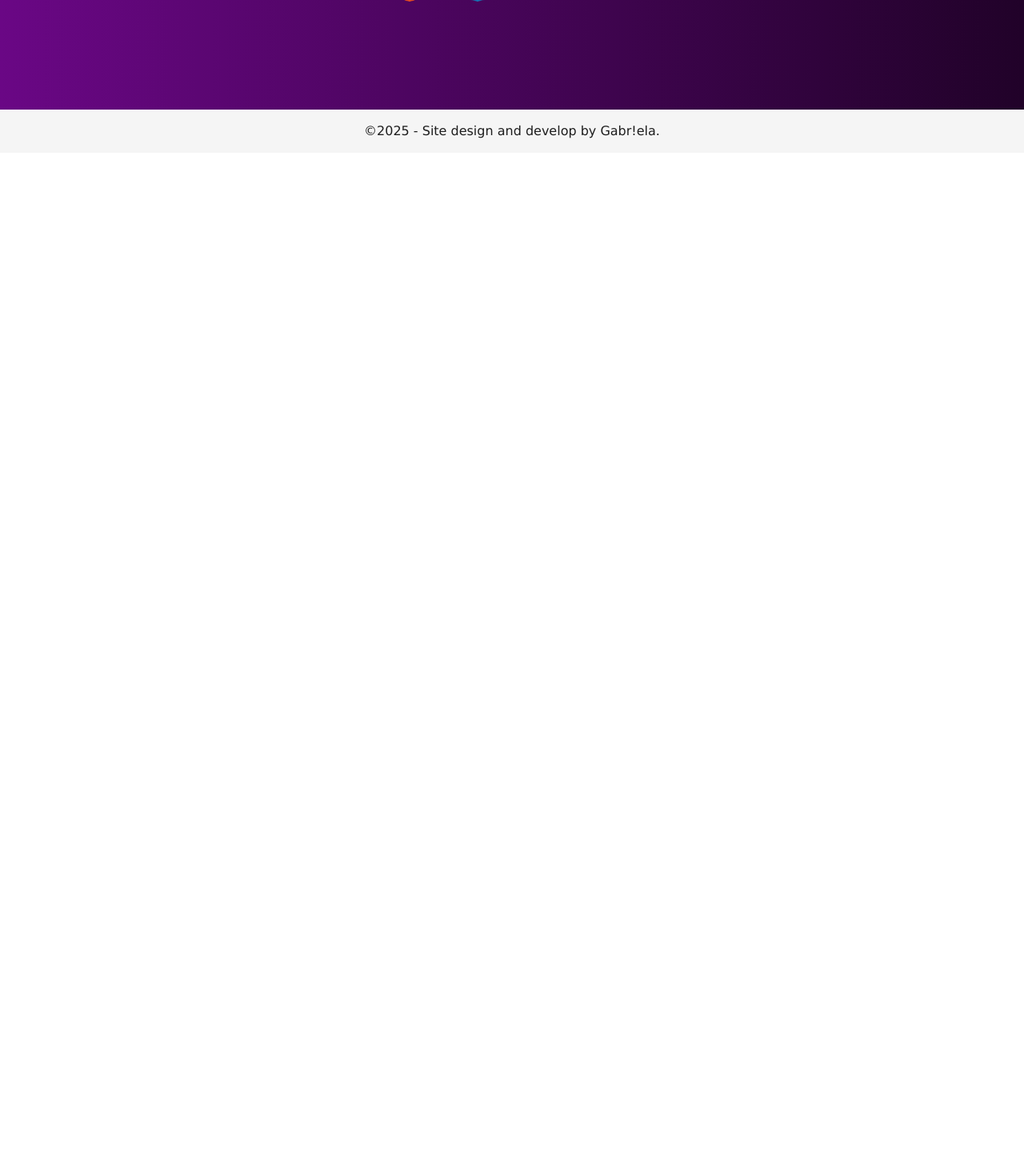
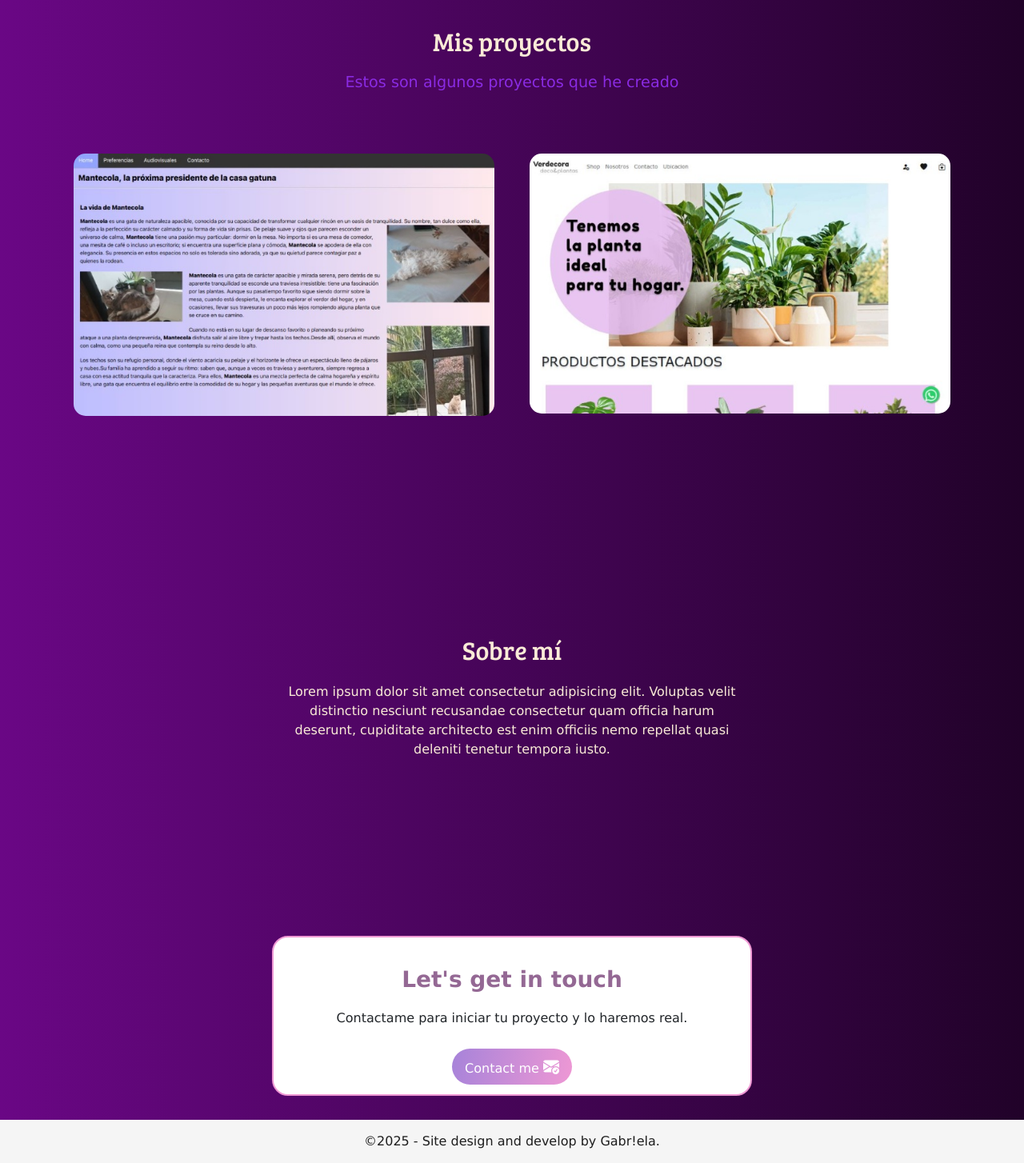
Before and after one commit to gabrielamsanchez/css_project, a plain HTML site: page index.html in a window 1280 px wide. Shown: the part 609-2063 px from the top of the page at 80% size. Before the commit the page ends 800 px from the top, so only its background shows below. Drawn offline with nearby package versions, Linux system fonts and the light colour scheme.

Commit message:
agregamos secciones

```diff
--- a/index.html
+++ b/index.html
@@ -4,13 +4,16 @@
     <meta charset="UTF-8">
     <meta name="viewport" content="width=device-width, initial-scale=1.0">
     <link rel="icon"  type="image/x-icon" href="favicon.ico.png">
-
-    <link href="https://cdn.jsdelivr.net/npm/bootstrap@5.0.2/dist/css/bootstrap.min.css" rel="stylesheet" integrity="sha384-EVSTQN3/azprG1Anm3QDgpJLIm9Nao0Yz1ztcQTwFspd3yD65VohhpuuCOmLASjC" crossorigin="anonymous">
+    <!--bootstrap-->
+    <link href="https://cdn.jsdelivr.net/npm/bootstrap@5.3.3/dist/css/bootstrap.min.css" rel="stylesheet" integrity="sha384-QWTKZyjpPEjISv5WaRU9OFeRpok6YctnYmDr5pNlyT2bRjXh0JMhjY6hW+ALEwIH" crossorigin="anonymous">
+    <!--icons bootstrap-->
+    <link rel="stylesheet" href="https://cdn.jsdelivr.net/npm/bootstrap-icons@1.11.3/font/bootstrap-icons.min.css">
     <link rel="stylesheet" href="style.css">
     <!--google fonts-->
     <link rel="preconnect" href="https://fonts.googleapis.com">
 <link rel="preconnect" href="https://fonts.gstatic.com" crossorigin>
 <link href="https://fonts.googleapis.com/css2?family=Bree+Serif&display=swap" rel="stylesheet">
+
     <title>Gabr!ela | Desarrollo Web</title>
 </head>
 
@@ -43,6 +46,8 @@
             </div>
         </nav>
     </header>
+
+<!--Principal-->
     <section class="hero align-items-strech">
         <div class="hero-principal d-flex flex-column justify-content-center align-items-center">
             <img class="hero-imagen-desarrollador " src="/assets/images/chicapc.png" alt="foto-chica">
@@ -57,12 +62,82 @@
         </div>
     </section>
 
+<!--Proyectos-->
+    <section class="proyectos-recientes d-flex flex-column">
+        <h2 class="seccion-titulo">Mis proyectos</h2>
+        <h3 class="seccion-descripcion">Estos son algunos proyectos que he creado </h3>
+        <!--galeria de proyectos-->
+        <!--proyecto 1-->
+        <div class="container text-center proyectos-contenedor">
+            <div class="row">
+                <div class="col-sm-12 col-md-6 col-lg-6">
+                    <div class="proyecto">
+                        <img src="/assets/images/mantecolaapp.jpg"  alt="mantecolap">
+                        <div class="overlay">
+                            <p>MantecolaApp</p>
+                            <div class="iconos-contenedor">
+                                <a href="https://github.com/gabrielamsanchez/html_project" target="_blank" rel="noopener noreferrer">
+                                    <i class="bi bi-github"></i>
+                                </a>
+                            </div>
+                        </div>
+                    </div>
+                </div>
+                                                <!--proyecto 2-->
+
+                <div class="col-sm-12 col-md-6 col-lg-6">
+                    <div class="proyecto">
+                        <img src="/assets/images/verdecoraapp.jpg"  alt="verdecora">
+                        <div class="overlay">
+                            <p>VerdecoraApp</p>
+                            <div class="iconos-contenedor">
+                                <a href="https://github.com/gabrielamsanchez/PF_Sanchez" target="_blank" rel="noopener noreferrer">
+                                    <i class="bi bi-github"></i>
+                                </a>
+                            </div>
+                        </div>
+                    </div>
+                </div>
+            </div>
+        </div>
+
+
+
+    </section>
+
+<!--Sobre mi-->
+    <section class="sobre-mi d-flex flex-column">
+        <div class="contenedor">
+            <h2 class="seccion-titulo">Sobre mí</h2>
+            <p class="seccion-texto">
+                Lorem ipsum dolor sit amet consectetur adipisicing elit. Voluptas velit distinctio nesciunt recusandae consectetur quam officia harum deserunt, cupiditate architecto est enim officiis nemo repellat quasi deleniti tenetur tempora iusto.
+
+            </p>
+        </div>
+    </section>
+
+    <!--Contacto-->
+    <section class="contacto d-flex flex-column">
+        <div class="card text-center">
+            <div class="card-body">
+                <h3 class="titulo-card">Let's get in touch</h3>
+                <p class="texto-card">Contactame para iniciar tu proyecto y lo haremos real.</p>
+                <a href="mailto:gabrielasan07@gmail.com" class="button">
+                    <button type="button">Contact me
+                        <i class="bi bi-envelope-check-fill"></i>
+                    </button>
+                </a>
+            </div>
+        </div>
+    </section>
+
+
 
     <footer>©2025 - Site design and develop by Gabr!ela.</footer>
 
 
 
-    <script src="https://cdn.jsdelivr.net/npm/bootstrap@5.0.2/dist/js/bootstrap.bundle.min.js" integrity="sha384-MrcW6ZMFYlzcLA8Nl+NtUVF0sA7MsXsP1UyJoMp4YLEuNSfAP+JcXn/tWtIaxVXM" crossorigin="anonymous"></script>
+    <script src="https://cdn.jsdelivr.net/npm/bootstrap@5.3.3/dist/js/bootstrap.bundle.min.js" integrity="sha384-YvpcrYf0tY3lHB60NNkmXc5s9fDVZLESaAA55NDzOxhy9GkcIdslK1eN7N6jIeHz" crossorigin="anonymous"></script>
 </body>
 
 </html>
--- a/style.css
+++ b/style.css
@@ -33,6 +33,8 @@ section{
     flex-direction: column;
     align-items: center;
     justify-content: center;
+    margin: 20px;
+    padding: 10px;
 
 }
 
@@ -41,7 +43,10 @@ h1{
     font-family: "Bree Serif", serif;
     font-style: normal;
     color: whitesmoke;
+    margin: 10px;
+    padding: 10px;
 }
+
 
 .hero{
     background-color: linear-gradient(to right, rgb(185, 100, 209), rgb(82, 12, 99));
@@ -62,13 +67,15 @@ h1{
 .hero-principal h2{
     font-size: 1.5rem;
     color: rgb(239, 233, 233);
+    margin: 10;
+    padding: 10px;
 }
 
 .hero-inferior-imagen{
     width: 80px;
     align-items: center;
     margin: 0px;
-    padding: 0px;
+    padding: 10px;
     cursor: pointer;
 }
 
@@ -78,6 +85,144 @@ h1{
 
 
 }
+
+/*seccion sobre-mi*/
+.sobre-mi{
+    color: antiquewhite;
+    height: 500px;
+    padding: 10px;
+}
+
+.sobre-mi .contenedor{
+    max-width: 600px;
+    text-align: center;
+    margin: 10px;
+    padding: 10px;
+}
+.seccion-titulo{
+    margin: 10px;
+    padding: 10px;
+    font-size: 2rem;
+    font-family: "Bree Serif", serif;
+}
+
+
+/*Proyectos*/
+.proyectos-recientes{
+    padding: 40 px;
+    color: antiquewhite;
+}
+
+
+.seccion-descripcion{
+    font-size: 1.2rem;
+    color: blueviolet;
+}
+
+.proyectos-recientes img{
+    height: 100%;
+    width: 100%;
+    padding: 10px;
+    padding: 10px;
+    border-radius: 25px;
+    display: block;
+    transition: all 0.2s ease;
+}
+
+.proyectos-contenedor{
+    padding-top: 60px;
+    margin-bottom: 40px;
+
+}
+
+.overlay{
+    transition: all 0.2s ease;
+    opacity: 0;
+    position: absolute;
+    top: 50%;
+    left: 50%;
+    transform: translate(-50%, -50%);
+    text-align: center;
+
+}
+.overlay p{
+    font-size: 20px;
+    font-weight: bold;
+    margin-bottom: 0;
+    color: white;
+    justify-content: center;
+}
+
+.proyecto{
+    position: relative;
+}
+
+.proyecto:hover img{
+    opacity: 0.2;
+}
+
+.proyecto:hover .overlay{
+    opacity: 1;
+}
+
+.overlay .iconos-contenedor{
+    display: flex;
+    justify-content: center;
+}
+
+.overlay i {
+    color: white;
+    font-size: 60px;
+    margin: 10px;
+    align-items: center;
+
+}
+
+/*Contacto*/
+
+.card{
+    background-color: white;
+    border: 2px solid #EF98D4;
+    border-radius: 20px;
+    height: 200px;
+    width: 600px;
+}
+.titulo-card{
+    font-family: Verdana, Geneva, Tahoma, sans-serif;
+    font-weight: bold;
+    color: rgb(148, 104, 148);
+    margin: 10px;
+    padding: 10px;
+}
+.contacto button{
+    color: rgb(255, 255, 255);
+    font-family: Verdana, Geneva, Tahoma, sans-serif;
+    background: linear-gradient(101deg, #927DDB -28.86%, #EF98D4 101.36%);
+    width: 150px;
+    height: 45px;
+    padding: 10;
+    margin: 10px;
+    border: #927DDB;
+    border-radius: 30px;
+    align-items: center;
+    justify-content: center;
+}
+
+.contacto button:hover{
+    transform: scale(1.1);
+    transition: 0.5s;
+}
+
+.contacto button i{
+    align-items: center;
+    justify-content: center;
+    font-size: 20px;
+}
+
+
+
+
+
 footer{
     background-color: whitesmoke;
     color: rgb(30, 30, 30);
```
Also changed, not shown: assets/images/mantecolaapp.jpg (added), assets/images/verdecoraapp.jpg (added).
